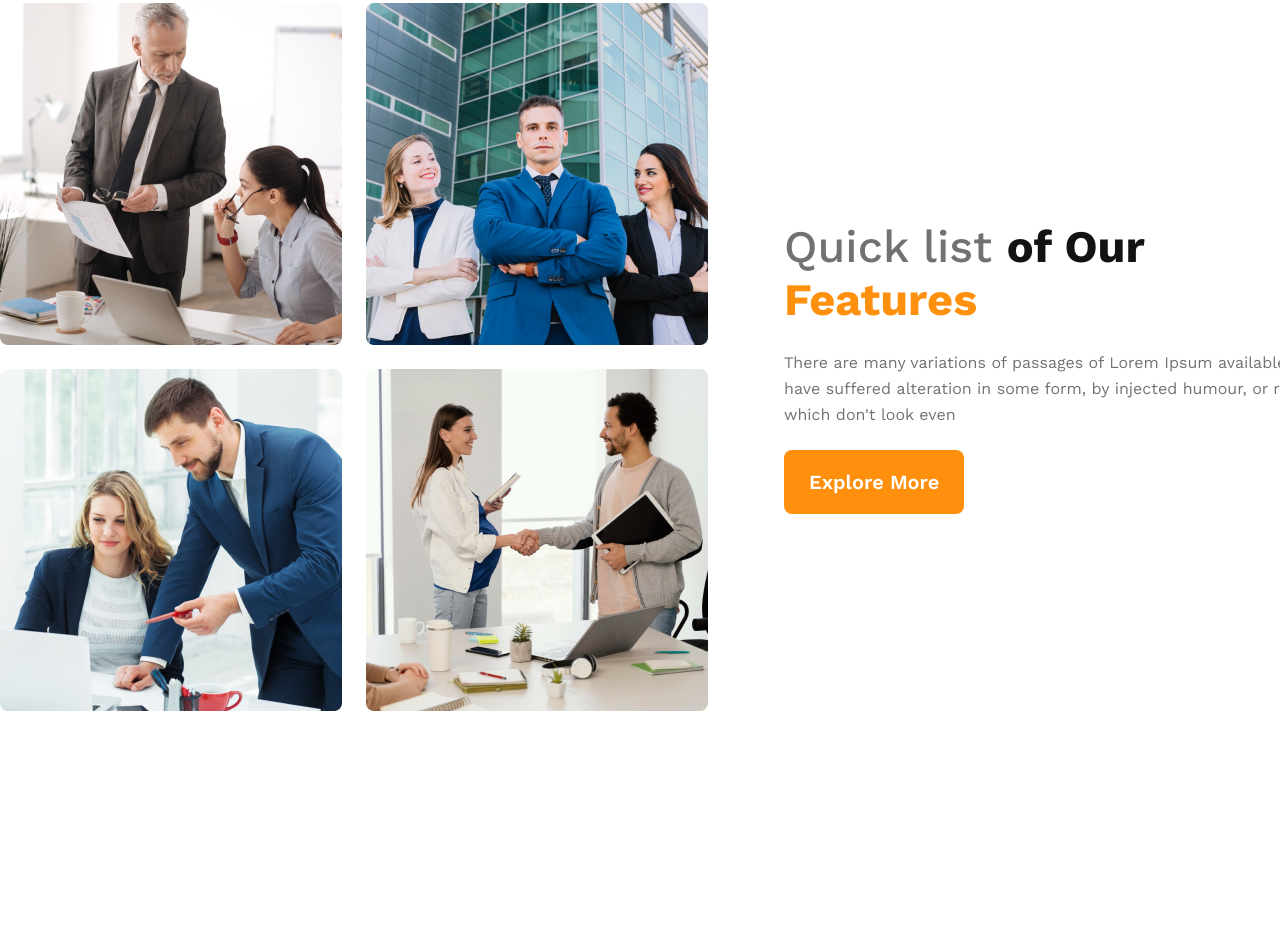
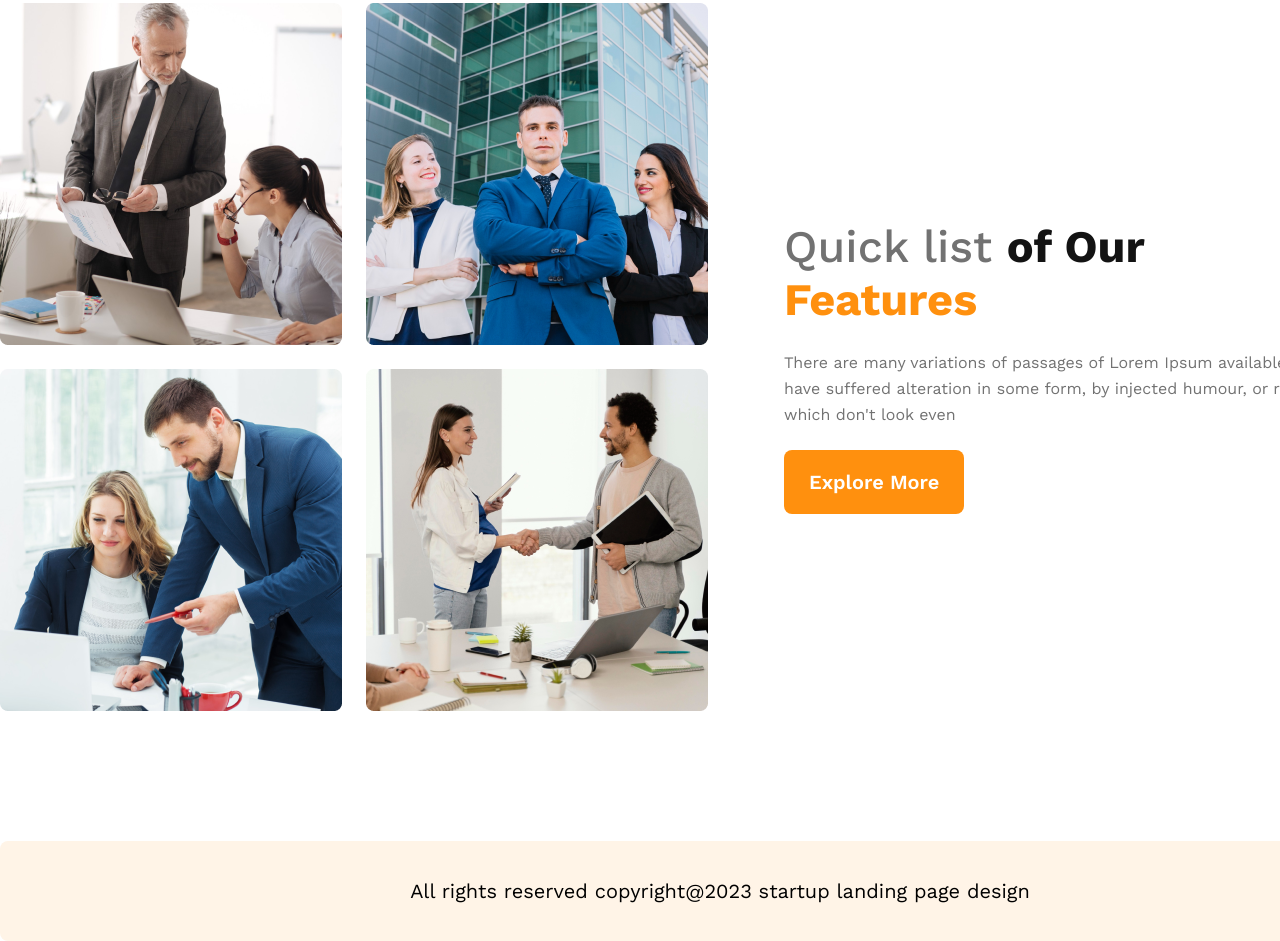
Before and after one commit to swadesh195/g3-architect, a plain HTML site: page index.html in a window 1280 px wide. Shown: the part 1408-2349 px from the top of the page. Before the commit the page ends 2249 px from the top, so only its background shows below. Drawn offline with nearby package versions, Linux system fonts and the light colour scheme.

Commit message:
footer added

```diff
--- a/index.html
+++ b/index.html
@@ -77,5 +77,32 @@
     <!-------------------------------------------
             header area starts here
     --------------------------------------------->
+    <!-------------------------------------------
+            header area starts here
+    --------------------------------------------->
+    <!-------------------------------------------
+            header area starts here
+    --------------------------------------------->
+    <!-------------------------------------------
+            header area starts here
+    --------------------------------------------->
+    <!-------------------------------------------
+            header area starts here
+    --------------------------------------------->
+    <!-------------------------------------------
+            header area starts here
+    --------------------------------------------->
+    <!-------------------------------------------
+            header area starts here
+    --------------------------------------------->
+    <!-------------------------------------------
+            Footer area starts here
+    --------------------------------------------->
+    <footer class="container">
+        <p>All rights reserved copyright@2023 startup landing page design</p>
+    </footer>
+    <!-------------------------------------------
+            Footer area ends here
+    --------------------------------------------->
 </body>
 </html>
--- a/styles/style.css
+++ b/styles/style.css
@@ -116,3 +116,16 @@ header{
     line-height: 26px;
     margin-bottom: 42px;
 }
+
+/* -------------------------------------
+        Footer Styles Starts Here
+---------------------------------------- */
+footer{
+    border-radius: 8px;
+    background: #FFF4E7;
+}
+footer p{
+    font-size: 20px;
+    text-align: center;
+    padding: 38px 0;
+}
```
